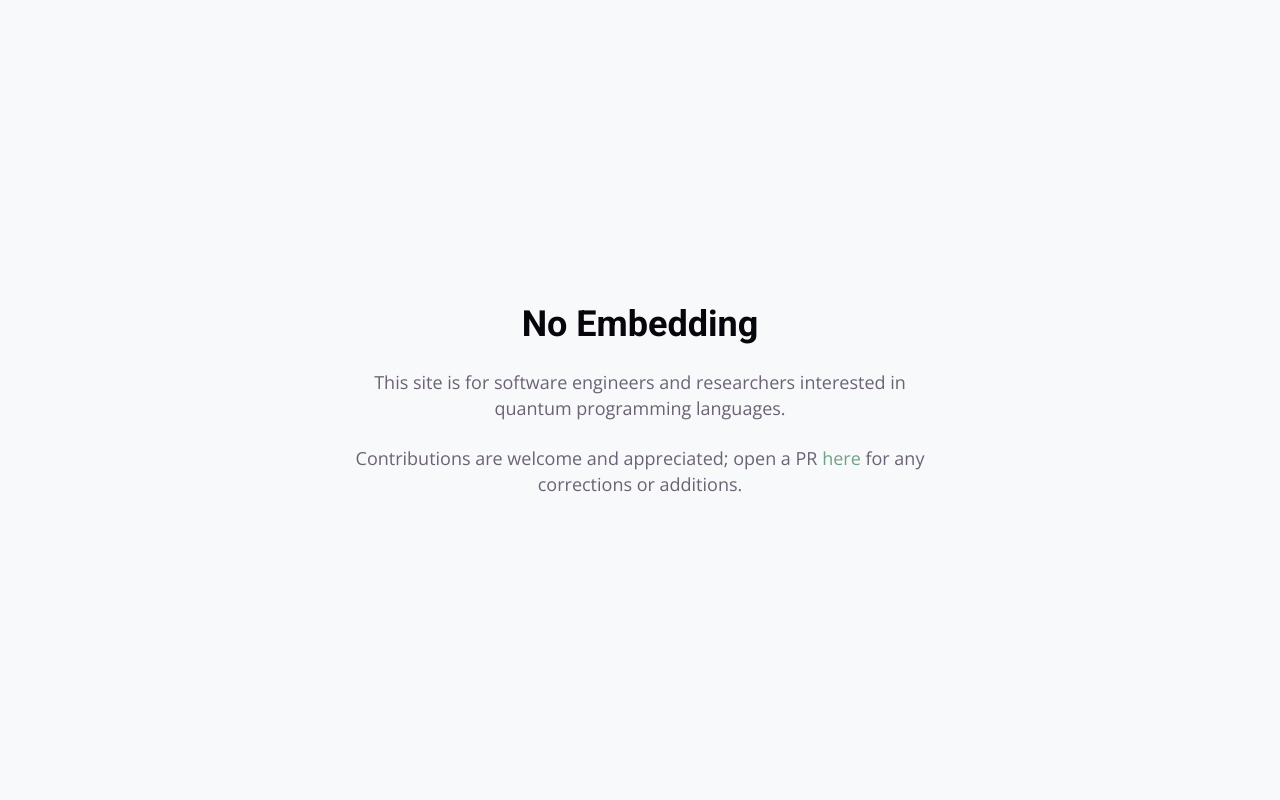
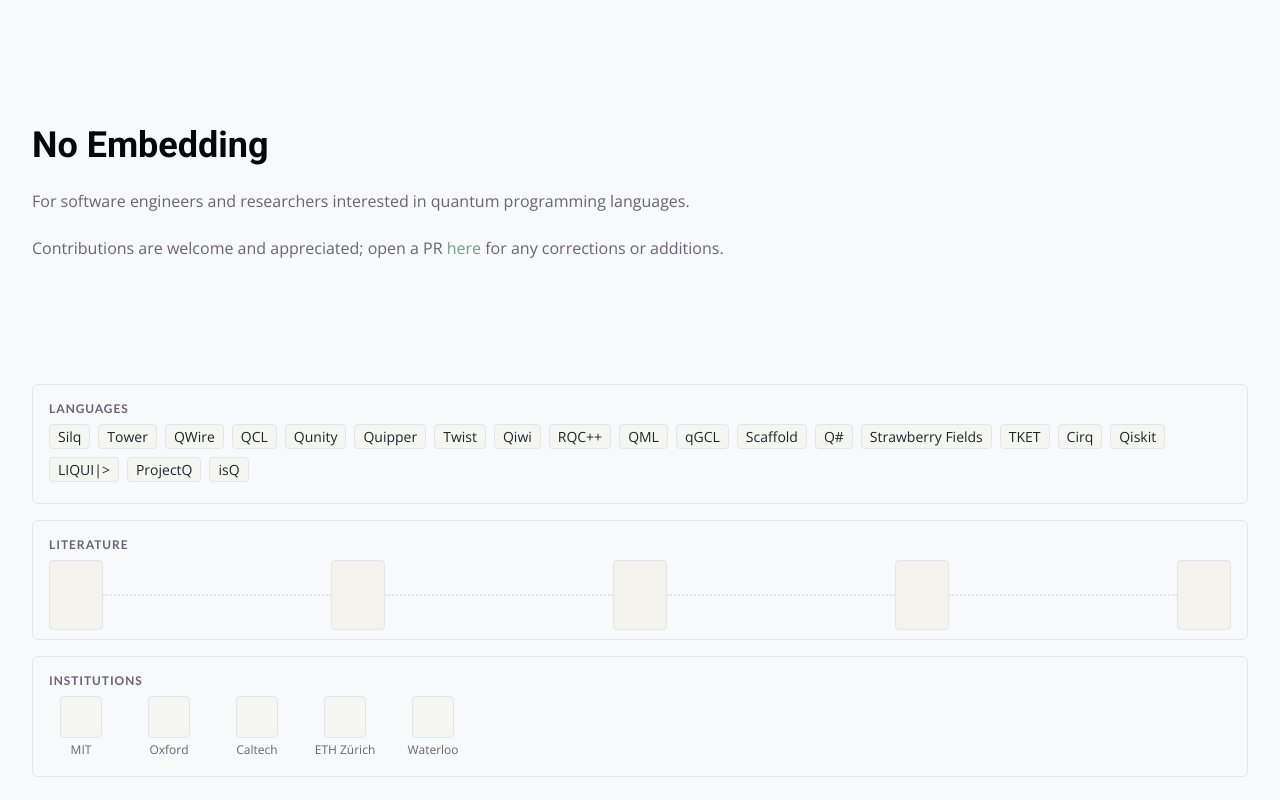
Before and after one commit to bregeabe/no-embedding-site, a React (Vite) app: page / in a window 1280 px wide. Built offline with nearby package versions, Linux system fonts and the light colour scheme.

Commit message:
update home

```diff
--- a/src/components/screens/home/home.jsx
+++ b/src/components/screens/home/home.jsx
@@ -1,16 +1,33 @@
+import React from 'react'
 import { styled } from '@mui/material/styles'
 import theme from '../../../theme.js'
+import { languages } from '../languages/languages.jsx'
+import { papers } from '../literature/literature.jsx'
+import { institutions } from '../institutions/institutions.jsx'
 
 const Wrapper = styled('div')({
   display: 'flex',
   flexDirection: 'column',
-  alignItems: 'center',
+  alignItems: 'stretch',
+  height: '100%',
+  boxSizing: 'border-box',
+  gap: theme.spacing.xl,
+  padding: theme.spacing.xl,
+})
+
+const LeftPane = styled('div')({
+  display: 'flex',
+  flexDirection: 'column',
   justifyContent: 'center',
-  height: '100%',
-  textAlign: 'center',
+  flex: '0 0 320px',
   gap: theme.spacing.lg,
-  padding: theme.spacing.xl,
-  boxSizing: 'border-box',
+})
+
+const RightPane = styled('div')({
+  display: 'flex',
+  flexDirection: 'column',
+  flex: 1,
+  gap: theme.spacing.md,
 })
 
 const Title = styled('h1')({
@@ -21,45 +38,167 @@
   margin: 0,
 })
 
-const SecondaryTitle = styled('h2')({
-  fontFamily: theme.font.family.heading,
-  fontWeight: theme.font.weight.bold,
-  fontSize: theme.font.size.lg,
-  color: theme.color.text.heading,
-  margin: 0,
-})
-
 const Body = styled('p')({
   fontFamily: theme.font.family.body,
   fontWeight: theme.font.weight.normal,
-  fontSize: theme.font.size.md,
+  fontSize: theme.font.size.body,
   color: theme.color.text.secondary,
   lineHeight: theme.font.lineHeight.body,
-  maxWidth: '600px',
   margin: 0,
 })
 
 const Link = styled('a')({
+  color: theme.color.link.default,
+  textDecoration: 'none',
+  '&:hover': { color: theme.color.link.hover },
+})
+
+const DrawerCard = styled('div')({
+  flex: 1,
+  border: `1px solid ${theme.color.border.secondary}`,
+  borderRadius: theme.layout.borderRadius.md,
+  padding: theme.spacing.md,
+  boxSizing: 'border-box',
+  backgroundColor: theme.color.background,
+  display: 'flex',
+  flexDirection: 'column',
+  gap: theme.spacing.sm,
+  overflow: 'hidden',
+})
+
+const DrawerLabel = styled('span')({
+  fontFamily: theme.font.family.ui,
+  fontWeight: theme.font.weight.semibold,
+  fontSize: theme.font.size.xs,
+  color: theme.color.text.secondary,
+  textTransform: 'uppercase',
+  letterSpacing: '0.08em',
+  alignSelf: 'flex-start',
+})
+
+const LangWrap = styled('div')({
+  display: 'flex',
+  flexWrap: 'wrap',
+  gap: theme.spacing.sm,
+})
+
+const LangChip = styled('span')({
   fontFamily: theme.font.family.body,
-  fontWeight: theme.font.weight.normal,
-  fontSize: theme.font.size.md,
-  color: theme.color.link.default,
-  lineHeight: theme.font.lineHeight.body,
-  maxWidth: '600px',
-  margin: 0,
-  textDecoration: 'none',
+  fontSize: theme.font.size.sm,
+  color: theme.color.text.primary,
+  backgroundColor: theme.color.social.background,
+  border: `1px solid ${theme.color.border.secondary}`,
+  borderRadius: theme.layout.borderRadius.sm,
+  padding: `2px ${theme.spacing.sm}`,
+})
+
+const LiteratureChain = styled('div')({
+  display: 'flex',
+  alignItems: 'center',
+})
+
+const PaperThumb = styled('div')({
+  flexShrink: 0,
+  width: '52px',
+  height: '68px',
+  borderRadius: theme.layout.borderRadius.sm,
+  border: `1px solid ${theme.color.border.secondary}`,
+  backgroundColor: theme.color.code.background,
+  overflow: 'hidden',
+  '& img': { width: '100%', height: '100%', objectFit: 'cover' },
+})
+
+const DottedLine = styled('div')({
+  flex: 1,
+  borderTop: `2px dotted ${theme.color.border.secondary}`,
+  minWidth: '12px',
+})
+
+const InstitutionRow = styled('div')({
+  display: 'flex',
+  gap: theme.spacing.lg,
+  alignItems: 'flex-start',
+  flexWrap: 'wrap',
+})
+
+const InstitutionItem = styled('div')({
+  display: 'flex',
+  flexDirection: 'column',
+  alignItems: 'center',
+  gap: theme.spacing.xs,
+  width: '64px',
+})
+
+const UniLogo = styled('div')({
+  width: '40px',
+  height: '40px',
+  borderRadius: theme.layout.borderRadius.sm,
+  backgroundColor: theme.color.social.background,
+  border: `1px solid ${theme.color.border.secondary}`,
+  overflow: 'hidden',
+  '& img': { width: '100%', height: '100%', objectFit: 'contain' },
+})
+
+const UniName = styled('span')({
+  fontFamily: theme.font.family.body,
+  fontSize: theme.font.size.xs,
+  color: theme.color.text.secondary,
+  textAlign: 'center',
+  lineHeight: 1.3,
 })
 
 function Home() {
   return (
     <Wrapper>
-      <Title>No Embedding</Title>
-      <Body>
-        This site is for software engineers and researchers interested in quantum programming languages.
-      </Body>
-      <Body>
-        Contributions are welcome and appreciated; open a PR <Link href="">here</Link> for any corrections or additions.
-      </Body>
+      <LeftPane>
+        <Title>No Embedding</Title>
+        <Body>
+          For software engineers and researchers interested in quantum programming languages.
+        </Body>
+        <Body>
+          Contributions are welcome and appreciated; open a PR{' '}
+          <Link href="">here</Link> for any corrections or additions.
+        </Body>
+      </LeftPane>
+
+      <RightPane>
+        <DrawerCard>
+          <DrawerLabel>Languages</DrawerLabel>
+          <LangWrap>
+            {languages.map((lang) => (
+              <LangChip key={lang}>{lang}</LangChip>
+            ))}
+          </LangWrap>
+        </DrawerCard>
+
+        <DrawerCard>
+          <DrawerLabel>Literature</DrawerLabel>
+          <LiteratureChain>
+            {papers.map((paper, i) => (
+              <React.Fragment key={paper.id}>
+                <PaperThumb>
+                  {paper.src && <img src={paper.src} alt={paper.alt} />}
+                </PaperThumb>
+                {i < papers.length - 1 && <DottedLine />}
+              </React.Fragment>
+            ))}
+          </LiteratureChain>
+        </DrawerCard>
+
+        <DrawerCard>
+          <DrawerLabel>Institutions</DrawerLabel>
+          <InstitutionRow>
+            {institutions.map((uni) => (
+              <InstitutionItem key={uni.name}>
+                <UniLogo>
+                  {uni.logo && <img src={uni.logo} alt={uni.name} />}
+                </UniLogo>
+                <UniName>{uni.name}</UniName>
+              </InstitutionItem>
+            ))}
+          </InstitutionRow>
+        </DrawerCard>
+      </RightPane>
     </Wrapper>
   )
 }
--- a/src/components/screens/languages/languages.jsx
+++ b/src/components/screens/languages/languages.jsx
@@ -0,0 +1 @@
+export const languages = ['Silq', 'Tower', 'QWire', 'QCL', 'Qunity', 'Quipper', 'Twist', 'Qiwi', 'RQC++', 'QML', 'qGCL', 'Scaffold', 'Q#', 'Strawberry Fields', 'TKET', 'Cirq', 'Qiskit', 'LIQUI|>', 'ProjectQ', 'isQ']
```
